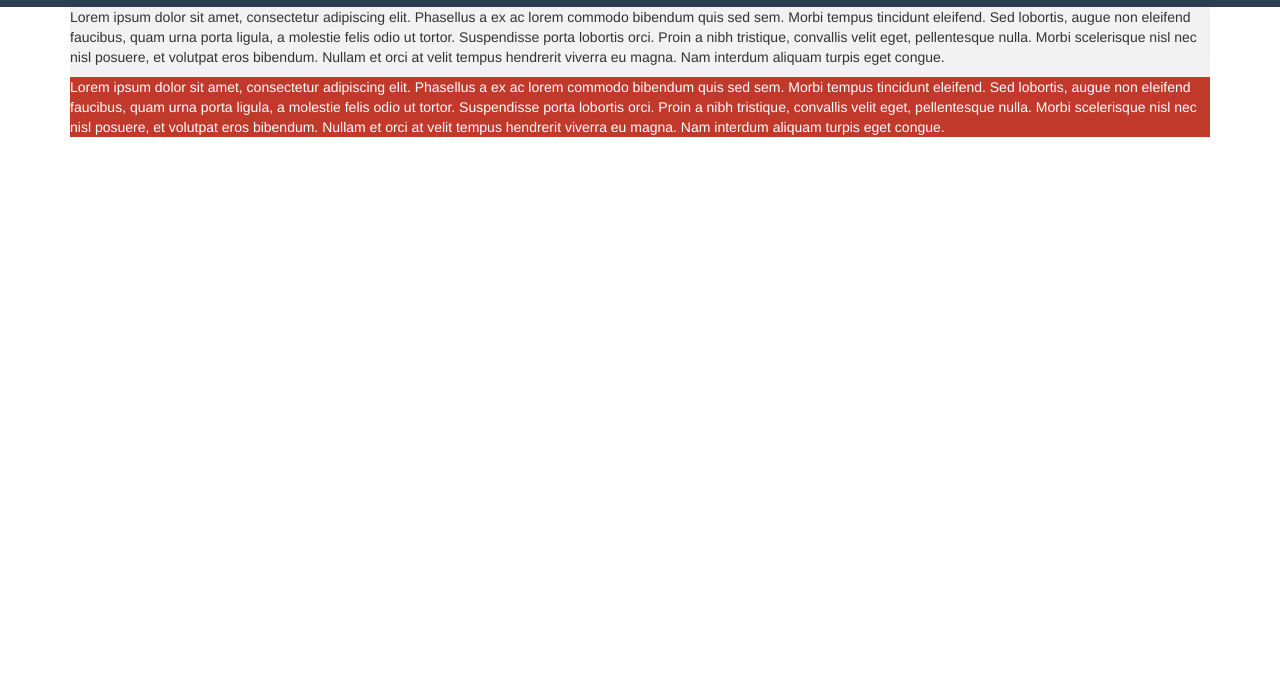
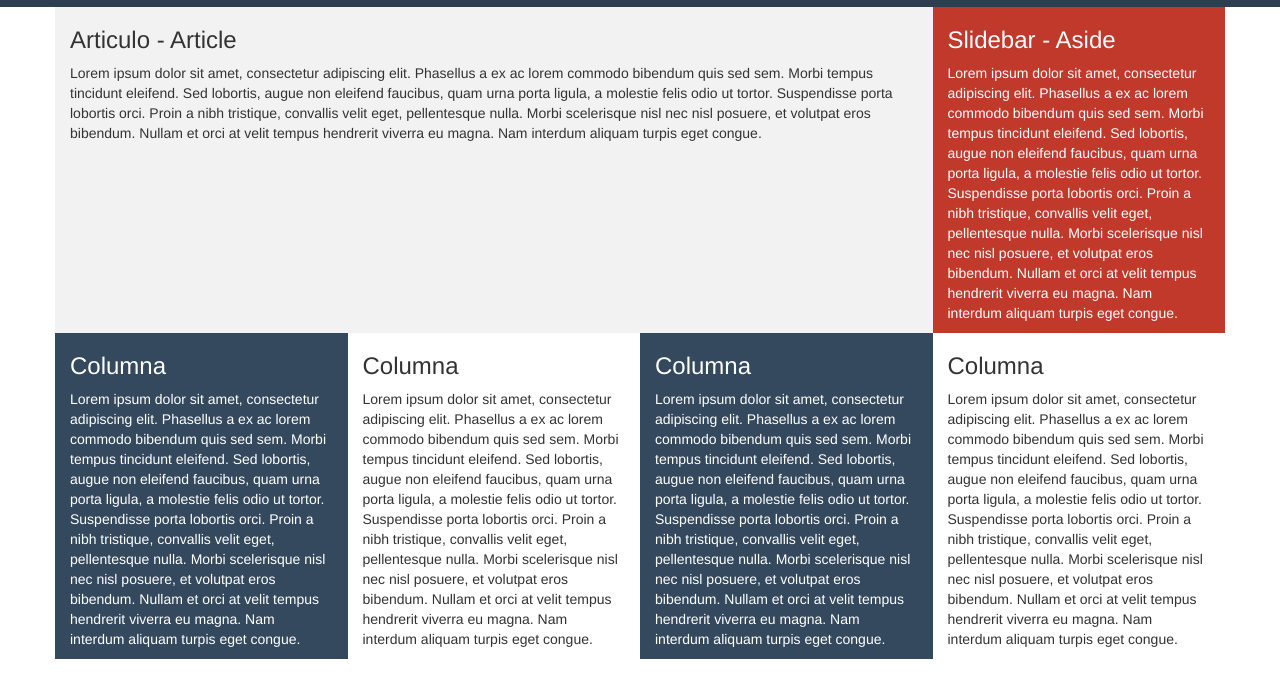
Before and after one commit to LuisAlvaradoB/ProyectoBootstrap, a plain HTML site: page grid/index.html in a window 1280 px wide. Shown: the part 63-760 px from the top of the page. Drawn offline with nearby package versions, Linux system fonts and the light colour scheme; files that its build step writes are made by us from their sources.

Commit message:
Se maquetea la grilla del sitio
 	modified:   grid/index.html

```diff
--- a/grid/index.html
+++ b/grid/index.html
@@ -18,9 +18,10 @@
     </header>
 
       <div class="container">
-        <section class="main">
-          <article>
+          <section class="main row">
+            <article class="col-xs-12 col-sm-8 col-md-9 col-lg-9">
               <p>
+                <h3>Articulo - Article</h3>
                 Lorem ipsum dolor sit amet, consectetur adipiscing elit. Phasellus a
                 ex ac lorem commodo bibendum quis sed sem. Morbi tempus tincidunt
                 eleifend. Sed lobortis, augue non eleifend faucibus, quam urna porta
@@ -32,8 +33,9 @@
               </p>
             </article>
 
-        <aside>
+          <aside class="col-xs-12 cold-sm-4 col-md-3 col-lg-3">
             <p>
+              <h3>Slidebar - Aside</h3>
               Lorem ipsum dolor sit amet, consectetur adipiscing elit. Phasellus a
               ex ac lorem commodo bibendum quis sed sem. Morbi tempus tincidunt
               eleifend. Sed lobortis, augue non eleifend faucibus, quam urna porta
@@ -45,6 +47,68 @@
             </p>
           </aside>
           </section>
+
+
+        <div class="row">
+          <div class="color1 col-xs-12 col-sm-6 col-md-3">
+            <p>
+              <h3>Columna</h3>
+              Lorem ipsum dolor sit amet, consectetur adipiscing elit. Phasellus a
+              ex ac lorem commodo bibendum quis sed sem. Morbi tempus tincidunt
+              eleifend. Sed lobortis, augue non eleifend faucibus, quam urna porta
+              ligula, a molestie felis odio ut tortor. Suspendisse porta lobortis
+              orci. Proin a nibh tristique, convallis velit eget, pellentesque nulla.
+              Morbi scelerisque nisl nec nisl posuere, et volutpat eros bibendum.
+              Nullam et orci at velit tempus hendrerit viverra eu magna. Nam interdum
+              aliquam turpis eget congue.
+            </p>
+          </div>
+
+          <div class="col-xs-12 col-sm-6 col-md-3">
+            <p>
+              <h3>Columna</h3>
+              Lorem ipsum dolor sit amet, consectetur adipiscing elit. Phasellus a
+              ex ac lorem commodo bibendum quis sed sem. Morbi tempus tincidunt
+              eleifend. Sed lobortis, augue non eleifend faucibus, quam urna porta
+              ligula, a molestie felis odio ut tortor. Suspendisse porta lobortis
+              orci. Proin a nibh tristique, convallis velit eget, pellentesque nulla.
+              Morbi scelerisque nisl nec nisl posuere, et volutpat eros bibendum.
+              Nullam et orci at velit tempus hendrerit viverra eu magna. Nam interdum
+              aliquam turpis eget congue.
+            </p>
+          </div>
+
+          <div class="color1 col-xs-12 col-sm-6 col-md-3">
+            <p>
+              <h3>Columna</h3>
+              Lorem ipsum dolor sit amet, consectetur adipiscing elit. Phasellus a
+              ex ac lorem commodo bibendum quis sed sem. Morbi tempus tincidunt
+              eleifend. Sed lobortis, augue non eleifend faucibus, quam urna porta
+              ligula, a molestie felis odio ut tortor. Suspendisse porta lobortis
+              orci. Proin a nibh tristique, convallis velit eget, pellentesque nulla.
+              Morbi scelerisque nisl nec nisl posuere, et volutpat eros bibendum.
+              Nullam et orci at velit tempus hendrerit viverra eu magna. Nam interdum
+              aliquam turpis eget congue.
+            </p>
+          </div>
+
+          <div class="col-xs-12 col-sm-6 col-md-3">
+            <p>
+              <h3>Columna</h3>
+              Lorem ipsum dolor sit amet, consectetur adipiscing elit. Phasellus a
+              ex ac lorem commodo bibendum quis sed sem. Morbi tempus tincidunt
+              eleifend. Sed lobortis, augue non eleifend faucibus, quam urna porta
+              ligula, a molestie felis odio ut tortor. Suspendisse porta lobortis
+              orci. Proin a nibh tristique, convallis velit eget, pellentesque nulla.
+              Morbi scelerisque nisl nec nisl posuere, et volutpat eros bibendum.
+              Nullam et orci at velit tempus hendrerit viverra eu magna. Nam interdum
+              aliquam turpis eget congue.
+            </p>
+          </div>
+
+        </div>
+
+
       </div>
 
 
```
Lines whose indentation alone changed are shown as unchanged.
